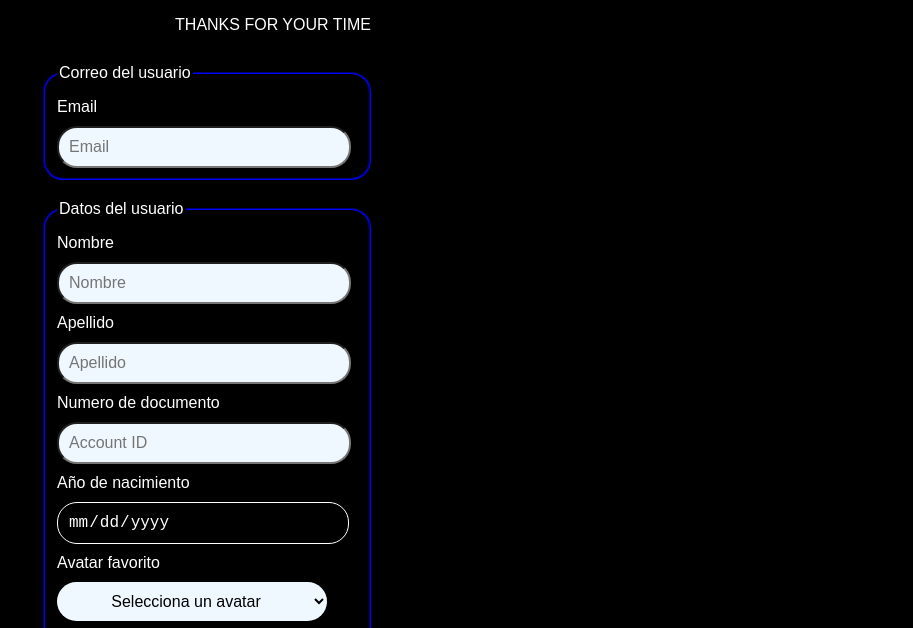
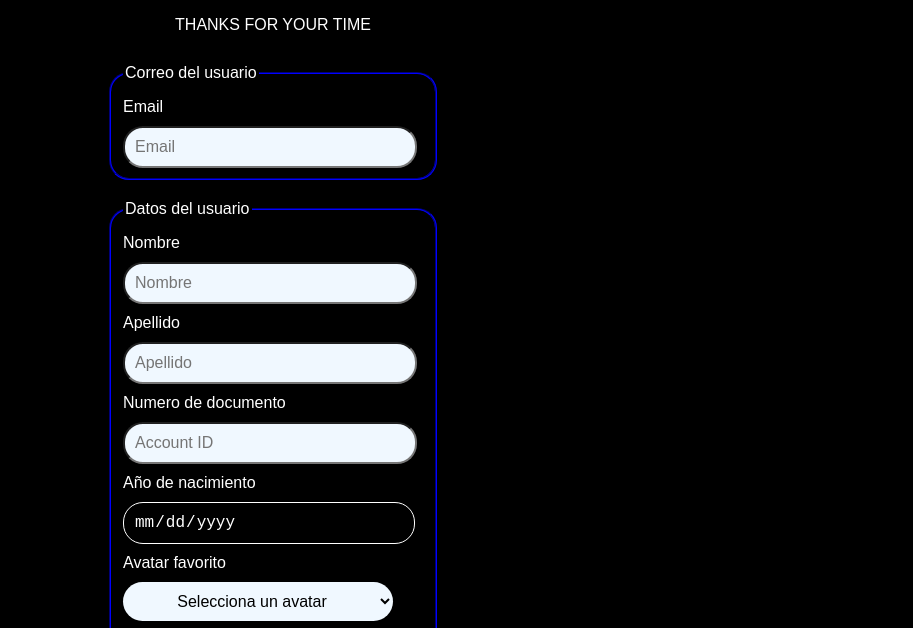
Before and after one commit to INGsebas14/formulario-prueba-pagina-web, a website: page index.html in a window 1280 px wide. Shown: the part 72-700 px from the top of the page, without its empty margins (367-1280 px from the left). Drawn offline with Linux system fonts and the light colour scheme.

Commit message:
quiitamos form ya que no es necesario

```diff
--- a/style.css
+++ b/style.css
@@ -47,12 +47,6 @@ h1 {
 
 p {
     margin: 10px 0;
-}
-
-/* Estilos para el formulario */
-form {
-    width: 100%;
-    max-width: 500px;
 }
 
 /* Estilos para los fieldset de correo y datos del usuario */
```
